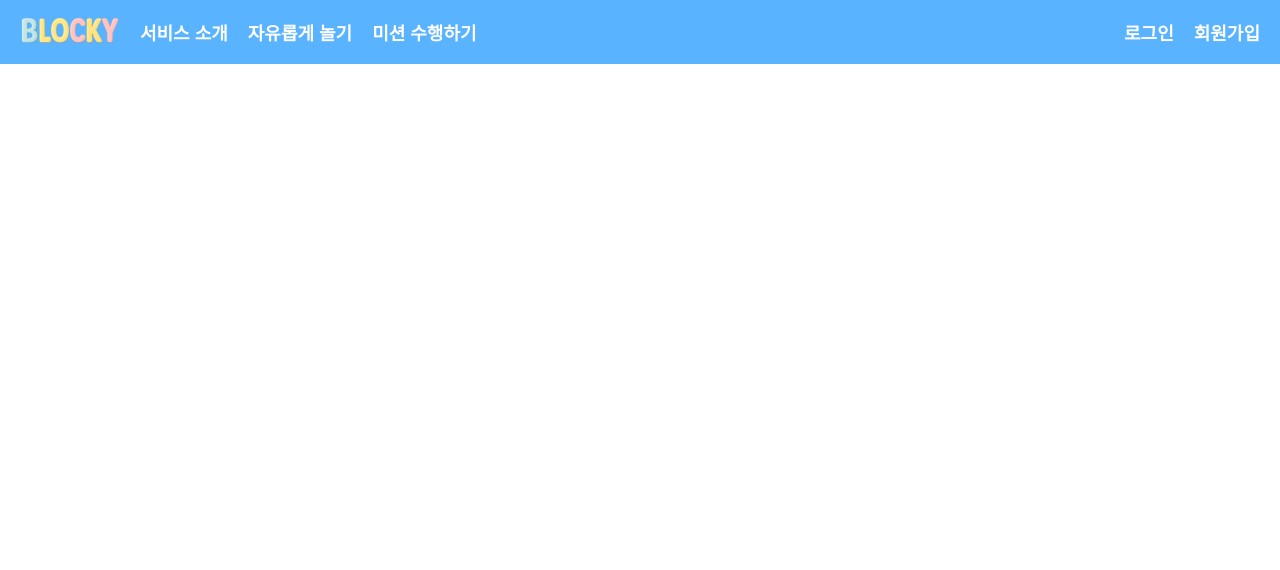
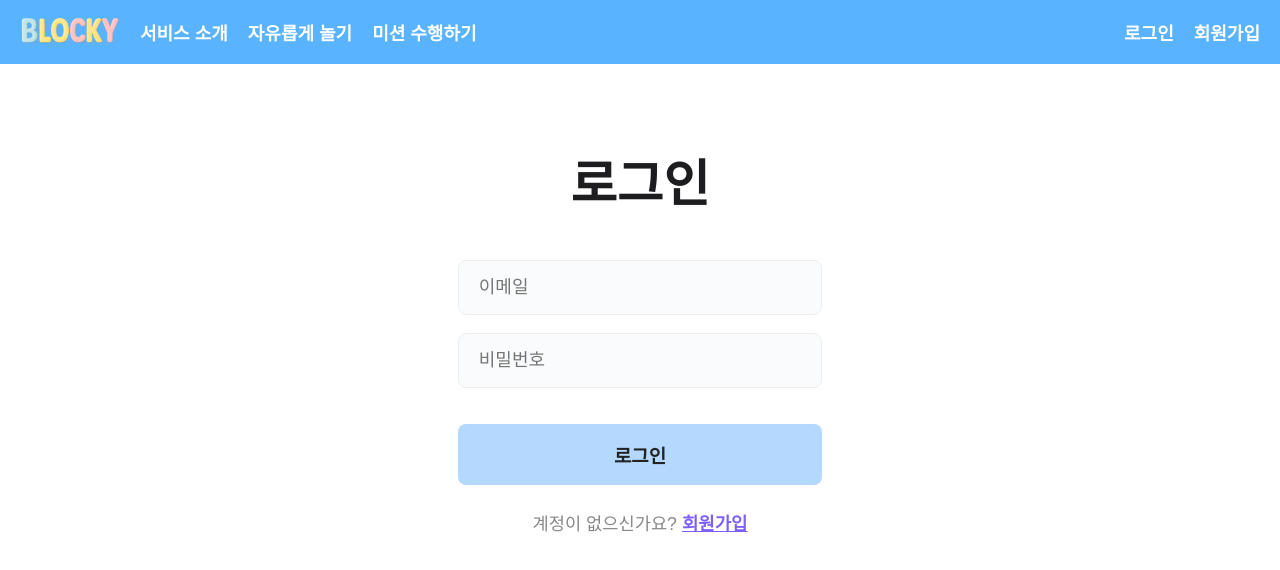
Before and after one commit to BLOCKY-EDU/frontend, a React (Vite) app in the folder blockcode/blockcode-ui/: page /login in a window 1280 px wide. Shown: the top 570 px of the page. Built offline with nearby package versions, Linux system fonts and the light colour scheme; what blockly would draw is missing.

Commit message:
로그인 회원가입 구현

```diff
--- a/blockcode/blockcode-ui/package.json
+++ b/blockcode/blockcode-ui/package.json
@@ -15,7 +15,8 @@
     "blockly": "^12.2.0",
     "react": "^18.3.1",
     "react-blockly": "^9.0.0",
-    "react-dom": "^18.3.1"
+    "react-dom": "^18.3.1",
+    "react-router-dom": "^7.7.1"
   },
   "devDependencies": {
     "@eslint/js": "^9.30.1",
--- a/blockcode/blockcode-ui/src/main.jsx
+++ b/blockcode/blockcode-ui/src/main.jsx
@@ -5,7 +5,7 @@ import { BrowserRouter, Routes, Route } from 'react-router-dom';
 import App from './PlayPage/App.jsx';
 import MainPage from './pages/MainPage.jsx';
 import Layout from './Layout.jsx';
-
+import Login from './pages/login.jsx';
 createRoot(document.getElementById('root')).render(
   <StrictMode>
     <BrowserRouter>
@@ -13,6 +13,9 @@ createRoot(document.getElementById('root')).render(
         <Routes>
           <Route path="/" element={<MainPage />} />
           <Route path="/play" element={<App />} />
+          <Route path="/login" element={<Login />} />
+          <Route path="/play" element={<App />} />
+
         </Routes>
       </Layout>
     </BrowserRouter>
--- /dev/null
+++ b/blockcode/blockcode-ui/src/pages/login.css
@@ -0,0 +1,55 @@
+.auth-form {
+    display: flex;
+    flex-direction: column;
+    gap: 1rem;
+    width: 100%;
+    margin-top: 1rem;
+  }
+
+  .auth-input {
+    font-size: 1rem;
+    padding: 0.9rem 1.1rem;
+    border: 1px solid #eee;
+    border-radius: 8px;
+    outline: none;
+    transition: border 0.2s;
+    background: #fafbfc;
+  }
+
+  .auth-input:focus {
+    border-color: #b5d8ff;
+    background: #fff;
+  }
+
+  .auth-btn {
+    margin-top: 1rem;
+    padding: 0.95rem 1rem;
+    border: none;
+    border-radius: 8px;
+    background: #b5d8ff;
+    color: #222;
+    font-weight: 700;
+    font-size: 1.05rem;
+    cursor: pointer;
+    transition: background 0.2s;
+  }
+  .auth-btn:hover {
+    background: #99c6f8;
+  }
+
+  .auth-toggle {
+    margin-top: 1.3rem;
+    color: #888;
+    font-size: 0.98rem;
+  }
+
+  .auth-toggle-btn {
+    border: none;
+    background: transparent;
+    color: #7d5fff;
+    font-weight: 600;
+    cursor: pointer;
+    margin-left: 5px;
+    text-decoration: underline;
+    font-size: 0.99rem;
+  }
--- /dev/null
+++ b/blockcode/blockcode-ui/src/pages/login.jsx
@@ -0,0 +1,101 @@
+import React, { useState } from "react";
+import "./login.css";
+
+export default function Login() {
+  const [isSignUp, setIsSignUp] = useState(false);
+  const [form, setForm] = useState({
+    email: "",
+    password: "",
+    confirm: "",
+    name: "",
+  });
+
+  const handleChange = (e) => {
+    setForm((prev) => ({
+      ...prev,
+      [e.target.name]: e.target.value,
+    }));
+  };
+
+  const handleSubmit = (e) => {
+    e.preventDefault();
+    if (isSignUp && form.password !== form.confirm) {
+      alert("비밀번호가 일치하지 않습니다.");
+      return;
+    }
+    alert(isSignUp ? "회원가입 성공!" : "로그인 성공!");
+    // TODO: 실제 API 연동
+  };
+
+  return (
+    <div className="main-container">
+      <div className="main-box" style={{ maxWidth: 400, width: "100%" }}>
+        <div className="main-title-text" style={{ marginBottom: 24 }}>
+          {isSignUp ? "회원가입" : "로그인"}
+        </div>
+        <form className="auth-form" onSubmit={handleSubmit}>
+          {isSignUp && (
+            <input
+              className="auth-input"
+              type="text"
+              name="name"
+              value={form.name}
+              placeholder="이름"
+              onChange={handleChange}
+              required
+            />
+          )}
+          <input
+            className="auth-input"
+            type="email"
+            name="email"
+            value={form.email}
+            placeholder="이메일"
+            onChange={handleChange}
+            required
+          />
+          <input
+            className="auth-input"
+            type="password"
+            name="password"
+            value={form.password}
+            placeholder="비밀번호"
+            onChange={handleChange}
+            required
+          />
+          {isSignUp && (
+            <input
+              className="auth-input"
+              type="password"
+              name="confirm"
+              value={form.confirm}
+              placeholder="비밀번호 확인"
+              onChange={handleChange}
+              required
+            />
+          )}
+          <button className="auth-btn" type="submit">
+            {isSignUp ? "회원가입" : "로그인"}
+          </button>
+        </form>
+        <div className="auth-toggle">
+          {isSignUp ? (
+            <>
+              이미 계정이 있으신가요?
+              <button onClick={() => setIsSignUp(false)} className="auth-toggle-btn">
+                로그인
+              </button>
+            </>
+          ) : (
+            <>
+              계정이 없으신가요?
+              <button onClick={() => setIsSignUp(true)} className="auth-toggle-btn">
+                회원가입
+              </button>
+            </>
+          )}
+        </div>
+      </div>
+    </div>
+  );
+}
```
Also changed, not shown: 1 other file (tests, documents, lock files or other folders).
